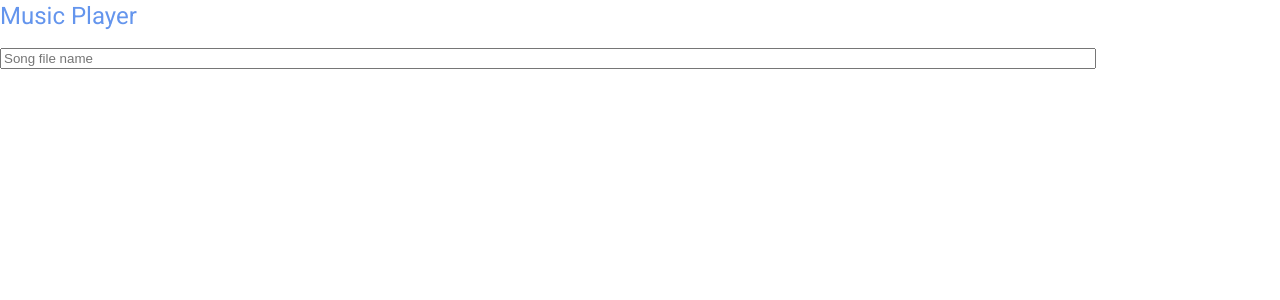
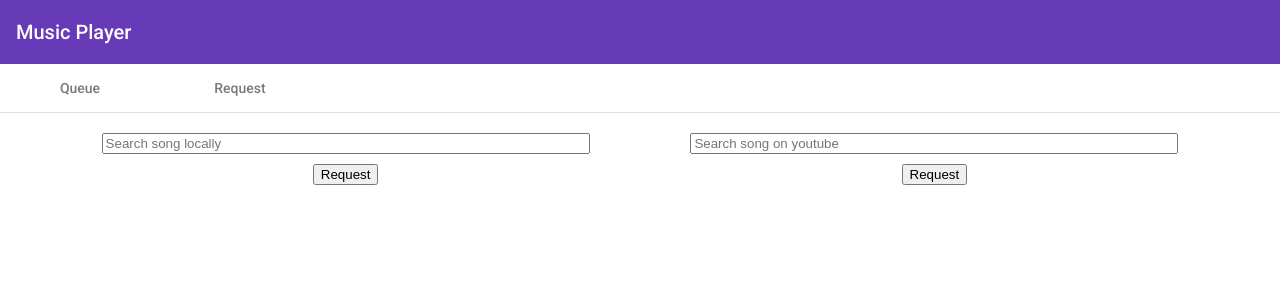
Before and after one commit to Pixsky8/Remote-Music-Player, an Angular app in the folder web-client/: page /request in a window 1280 px wide. Shown: the top 300 px of the page. Built offline with nearby package versions, Linux system fonts and the light colour scheme.

Commit message:
web client: remade interface using angular material
added menu bar
added tab navigation bar
added youtube search bar for requests

```diff
--- a/web-client/src/app/app.component.html
+++ b/web-client/src/app/app.component.html
@@ -1,3 +1,10 @@
-<h1>Music Player</h1>
+<mat-toolbar color="primary">
+    <span>Music Player</span>
+</mat-toolbar>
+
+<nav mat-tab-nav-bar>
+    <a mat-tab-link routerLink="/"> Queue </a>
+    <a mat-tab-link routerLink="/request"> Request </a>
+</nav>
 
 <router-outlet></router-outlet>
--- a/web-client/src/app/request-song/request-song.component.css
+++ b/web-client/src/app/request-song/request-song.component.css
@@ -0,0 +1,23 @@
+.split {
+    height: 100%;
+    width: 50%;
+    position: fixed;
+    z-index: 1;
+    overflow-x: hidden;
+    padding-top: 20px;
+    padding-left: 2%;
+    padding-right: 2%;
+}
+
+.left {
+    left: 0;
+}
+
+.right {
+    right: 0;
+}
+
+input.text {
+    width: 75%;
+    margin-bottom: 10px;
+}
--- a/web-client/src/app/request-song/request-song.component.html
+++ b/web-client/src/app/request-song/request-song.component.html
@@ -1,19 +1,32 @@
-<input
-    class="center"
-    style="width: 85%;"
-    #box
-    (keyup.enter)="requestSong(box.value)"
-    placeholder="Song file name"
->
+<div class="split left" width="50%">
+    <div class="center">
+        <input
+            class="text"
+            #localReq (keyup.enter)="requestSong(localReq.value)"
+            placeholder="Search song locally"
+        >
+    </div>
+    <div class="center">
+        <button (click)="requestSong(localReq.value)">Request</button>
+    </div>
+</div>
 
-<div
-    *ngIf="added_song"
-    width="100%"
->
+<div class="split right" width="50%">
+    <div class="center">
+        <input
+            class="text"
+            #ytReq (keyup.enter)="requestYtSong(ytReq.value)"
+            placeholder="Search song on youtube"
+        >
+    </div>
+    <div class="center">
+        <button (click)="requestYtSong(ytReq.value)">Request</button>
+    </div>
+</div>
+
+<div *ngIf="added_song" width="100%">
     <h3>Added:</h3>
-    <table
-        width="100%"
-    >
+    <table width="100%">
         <tr>
             <th width="33%">
                 <h3>{{ added_song.name }}</h3>
--- a/web-client/src/app/request-song/request-song.component.ts
+++ b/web-client/src/app/request-song/request-song.component.ts
@@ -1,4 +1,5 @@
 import { Component, OnInit } from '@angular/core';
+import { MatSnackBar } from '@angular/material/snack-bar';
 
 import { RequestService } from '../interfaces/post/request.service';
 
@@ -14,13 +15,16 @@ import { Song } from '../interfaces/get/song'
 export class RequestSongComponent implements OnInit {
     added_song: Song | null = null;
 
-    constructor(private requestService: RequestService) { }
+    constructor(private requestService: RequestService,
+        private snackBar: MatSnackBar) { }
 
     ngOnInit(): void { }
 
     requestSong(file: string): void {
         if (file == "") {
-            window.alert("Enter a song to send the request.");
+            this.snackBar.open("Enter a song to send the request.", "", {
+                duration: 5000,
+            });
             return;
         }
 
@@ -31,6 +35,10 @@ export class RequestSongComponent implements OnInit {
         this.postSongRequest(post);
     }
 
+    requestYtSong(file: string): void {
+        window.alert("Not implemented yet.");
+    }
+
     private postSongRequest(post: Request): void {
         this.requestService.postRace(post)
             .subscribe(postRsp => {
```
Also changed, not shown: web-client/src/app/app.module.ts (+9 -1 lines).
